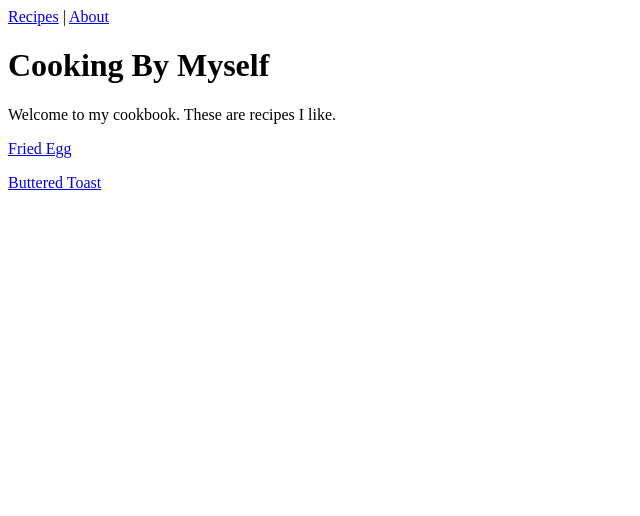
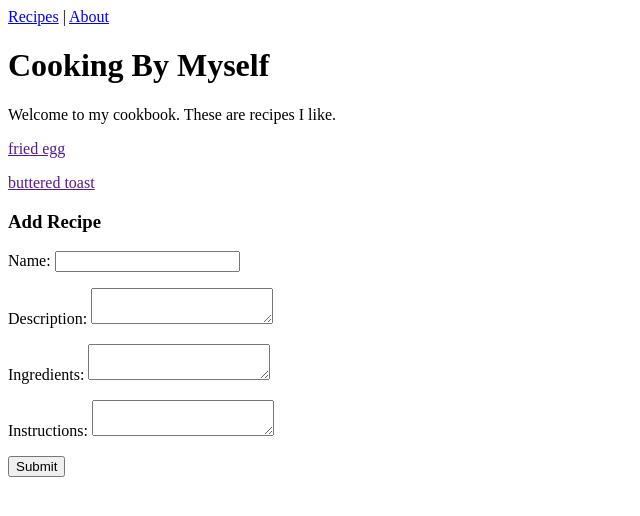
Before and after one commit to hasruleng/Flask-Cookbook, a Flask app: page / in a window 1280 px wide. Shown: the top 516 px of the page, without its empty margins (0-640 px from the left). Run offline with Flask 3, Linux system fonts and the light colour scheme.

Commit message:
start using form

```diff
--- a/app.py
+++ b/app.py
@@ -3,8 +3,20 @@ from helper import recipes, descriptions, ingredients, instructions, add_ingredi
 
 app = Flask(__name__)
 
-@app.route('/')
+
+@app.route("/", methods=["GET", "POST"])
 def index():
+  new_id = len(recipes) + 1
+  if len(request.form) > 0:
+    #### Add the recipe name to recipes[new_id]
+    recipes[new_id] = request.form["recipe"]
+        #### Add the recipe description to descriptions[new_id]
+    descriptions[new_id] = request.form["description"]
+    #### Add the values to new_ingredients and new_instructions
+    new_ingredients = request.form["ingredients"]
+    new_instructions = request.form["instructions"]
+    add_ingredients(new_id, new_ingredients)
+    add_instructions(new_id, new_instructions)
   return render_template("index.html", template_recipes=recipes)
 
 @app.route("/recipe/<int:id>")
--- a/templates/index.html
+++ b/templates/index.html
@@ -1,8 +1,30 @@
 {% extends "base.html" %}
 {% block content %}
-    <h1>Cooking By Myself</h1>
-    <p>Welcome to my cookbook. These are recipes I like.</p>
-    {% for id, name in template_recipes.items() %}
-      <p><a href="/recipe/{{ id }}">{{ name | title }}</a></p>
-    {% endfor %}
+  <h1>Cooking By Myself</h1>
+  <p>Welcome to my cookbook. These are recipes I like.</p>
+  {% for id, name in template_recipes.items() %}
+    <!-- Use url_for to pass the id variable -->
+    <p><a href="">{{ name }}</a></p>
+  {% endfor %}
+
+  <form action="/" method="POST">
+    <h3>Add Recipe</h3>
+    <p>
+      <label for="recipe">Name:</label>
+      <input type="text" name="recipe"/>
+    </p>
+    <p>
+      <label for="description">Description:</label>
+      <textarea name="description"></textarea>
+    </p>
+    <p>
+      <label for="ingredients">Ingredients:</label>
+      <textarea name="ingredients"></textarea>
+    </p>
+    <p>
+      <label for="instructions">Instructions:</label>
+      <textarea name="instructions"></textarea>
+    </p>
+    <p><input type="submit" name="submit_recipe"/></p>
+  </form>
 {% endblock %}
```
